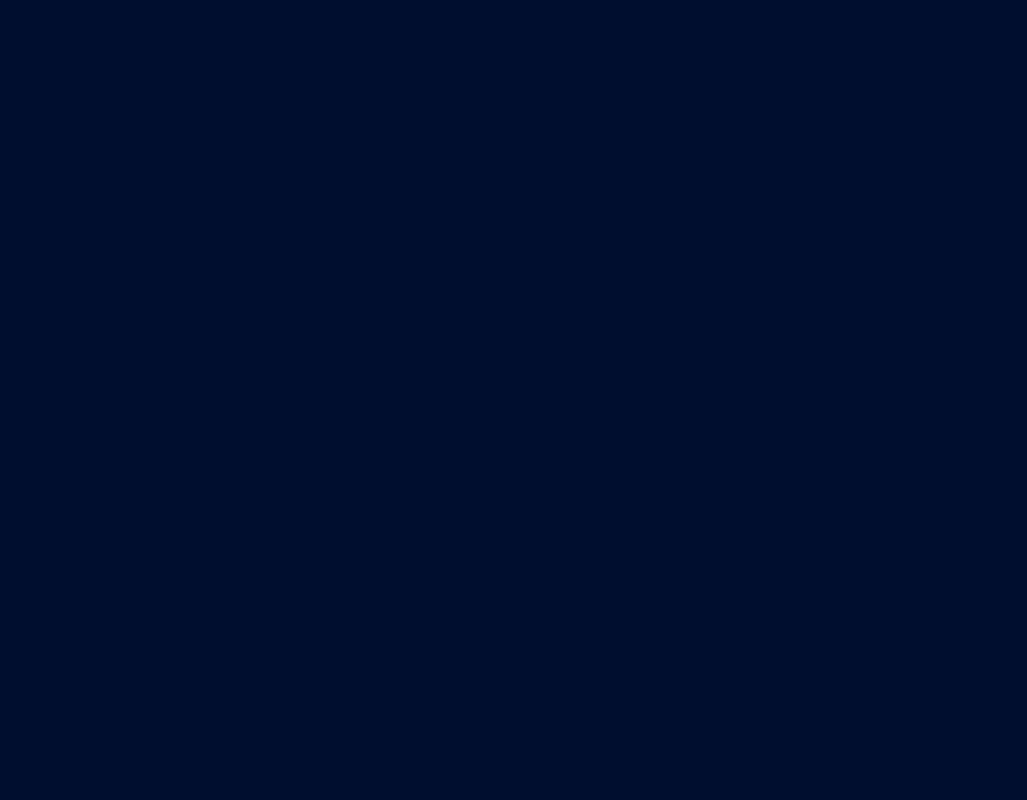
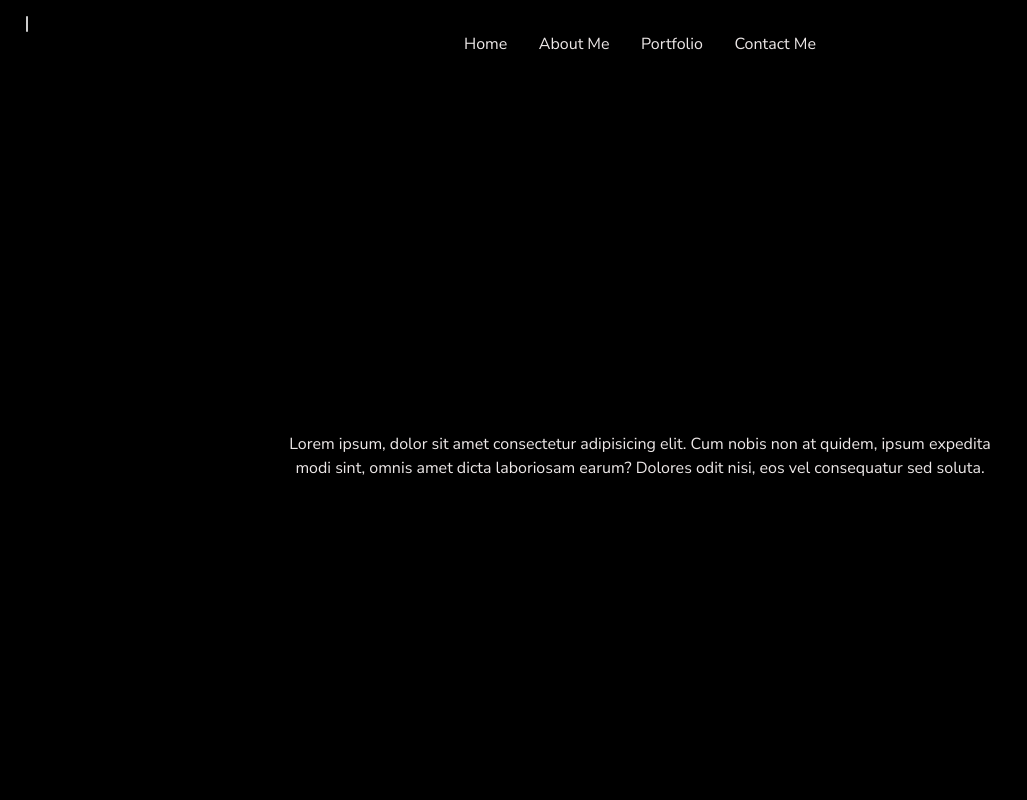
Before and after one commit to OrgSuperFun/portfolio, a plain HTML site: page index.html in a window 1280 px wide. Shown: the top 800 px of the page, without its empty margins (0-1027 px from the left). Drawn offline with Linux system fonts and the light colour scheme.

Commit message:
Maybe I don't know how to type?

```diff
--- a/css/main.css
+++ b/css/main.css
@@ -1,16 +1,21 @@
-@import url('https://fonts.googleapis.com/css2?family=Nunito+Sans:ital,opsz,wght@0,6..12,300;0,6..12,400;0,6..12,500;0,6..12,700;1,6..12,300;1,6..12,400;1,6..12,500;1,6..12,700&display=swap');
+@import url('https://fonts.googleapis.com/css2?family=Indie+Flower&family=Nunito+Sans:ital,opsz,wght@0,6..12,300;0,6..12,400;0,6..12,500;0,6..12,700;1,6..12,300;1,6..12,400;1,6..12,500;1,6..12,700&display=swap');
 
 @import '/css/reset.css';
 
 :root {
-	--text: rgb(241, 245, 254);
-	--background: rgb(0, 14, 47);
-	--primary: rgb(13, 50, 135);
-	--secondary: rgb(5, 19, 51);
-	--accent: rgb(28, 89, 233);
+	--text: hsl(0, 12%, 92%);
+	--background: hsl(0, 0%, 0%);
+	--primary: hsl(0, 0%, 80%);
+	--secondary: hsl(240, 13%, 15%);
+	--accent: hsl(180, 13%, 55%);
+	--primary-font: 'Nunito Sans', sans-serif;
+	--secondary-font: 'Indie Flower', cursive;
+
+	--timeline-height: 2dvh;
 }
 
 body {
+	position: relative;
 	background-color: var(--background);
 	color: var(--text);
 	font-family: 'Nunito Sans', sans-serif;
@@ -19,4 +24,95 @@ body {
 	line-height: 1.5;
 	margin: 0;
 	padding: 0;
+	height: 100dvh;
+	width: 100dvw;
+	overflow-x: hidden;
 }
+
+nav {
+	width: 30dvw;
+	margin-left: auto;
+	margin-right: auto;
+	margin-top: 2rem;
+
+	.nav-bar {
+		display: flex;
+		justify-content: space-between;
+		align-items: center;
+		padding: 0 1rem;
+		.nav-links:hover {
+			color: var(--accent);
+			text-decoration: underline;
+			text-underline-offset: 0.3rem;
+		}
+	}
+}
+
+.timeline {
+	width: 100%;
+	height: 100%;
+
+	.section-timeline-hidden {
+		width: 100dvw;
+		height: 100dvh;
+		background-color: var(--secondary);
+		&:nth-child(odd) {
+			background-color: var(--background);
+		}
+		&:nth-child(even) {
+			color: var(--primary);
+		}
+	}
+	.section-element {
+		width: 90dvh;
+		display: flex;
+		flex-direction: column;
+		justify-content: center;
+		align-items: center;
+		margin-left: auto;
+		margin-right: auto;
+		text-wrap: balance;
+		text-align: center;
+	}
+
+	&::before {
+		content: '';
+		position: fixed;
+		top: 2%;
+		left: 2%;
+		width: 2px;
+		height: var(--timeline-height);
+		min-height: 2dvh;
+		max-height: 96dvh;
+		background-color: var(--primary);
+		border-radius: 2px;
+	}
+}
+
+/* Media Queries */
+@media (prefers-reduced-motion) {
+	* {
+		animation: none !important;
+		transition: none !important;
+	}
+}
+
+/* Animations */
+
+@keyframes slide-in {
+	0% {
+		transform: translateX(-100%);
+	}
+	100% {
+		transform: translateX(0%);
+	}
+}
+
+@keyframes fade {
+	0% {
+		opacity: 0;
+	}
+	100% {
+		opacity: 1;
+	}
+}
--- a/css/reset.css
+++ b/css/reset.css
@@ -127,3 +127,7 @@ table {
 	border-collapse: collapse;
 	border-spacing: 0;
 }
+a {
+	text-decoration: none;
+	color: inherit;
+}
--- a/index.html
+++ b/index.html
@@ -3,9 +3,55 @@
 	<head>
 		<meta charset="UTF-8" />
 		<meta name="viewport" content="width=device-width, initial-scale=1.0" />
-		<link rel="stylesheet" href="css/main.css" />
-		<link rel="stylesheet" href="/css/main.css.map" />
-		<title>Mat's Portifolio</title>
+		<link rel="stylesheet" href="/css/main.css" />
+		<script defer src="/scripts/app.js"></script>
+		<title>Mat's Portfolio</title>
 	</head>
-	<body></body>
+	<body>
+		<nav>
+			<ul class="nav-bar">
+				<li class="nav-links"><a href="index.html">Home</a></li>
+				<li class="nav-links"><a href="/pages/about.html">About Me</a></li>
+				<li class="nav-links"><a href="/pages/portfolio.html">Portfolio</a></li>
+				<li class="nav-links"><a href="/pages/contact.html">Contact Me</a></li>
+			</ul>
+		</nav>
+		<main class="timeline">
+			<section class="section-timeline-hidden section-element">
+				<p>
+					Lorem ipsum, dolor sit amet consectetur adipisicing elit. Cum nobis
+					non at quidem, ipsum expedita modi sint, omnis amet dicta laboriosam
+					earum? Dolores odit nisi, eos vel consequatur sed soluta.
+				</p>
+			</section>
+			<section class="section-timeline-hidden section-element">
+				Lorem ipsum dolor sit amet, consectetur adipisicing elit. Nulla dolores
+				illo iure eum ea itaque harum aut officiis distinctio exercitationem?
+				Tenetur veniam facilis debitis praesentium sunt minus cupiditate id
+				illo?
+			</section>
+			<section class="section-timeline-hidden section-element">
+				Lorem ipsum dolor sit amet consectetur adipisicing elit. Quo fugiat iste
+				neque ea ad in dicta autem quis. Ea explicabo iure, quis delectus animi
+				expedita omnis soluta molestiae quaerat earum?
+			</section>
+			<section class="section-timeline-hidden section-element">
+				Lorem ipsum dolor sit amet consectetur adipisicing elit. Tempore maiores
+				pariatur, vitae molestias tenetur odit voluptatibus ab voluptatem
+				eligendi consequuntur, rerum blanditiis iusto dolorum ipsam eum? Unde
+				cumque earum quae?
+			</section>
+			<section class="section-timeline-hidden section-element">
+				Lorem ipsum dolor sit amet consectetur, adipisicing elit. Hic inventore
+				eos architecto quos delectus. Ea maiores voluptate necessitatibus animi
+				culpa. Eos cum nihil ab quas velit laudantium exercitationem nesciunt
+				numquam.
+			</section>
+			<section class="section-timeline-hidden section-element">
+				Lorem ipsum dolor sit amet consectetur adipisicing elit. Doloribus quas
+				voluptatum eos temporibus aliquid sapiente ad soluta, animi dolore
+				placeat est vitae a saepe ipsum. Omnis, laborum? At, accusantium. Porro.
+			</section>
+		</main>
+	</body>
 </html>
--- /dev/null
+++ b/scripts/app.js
@@ -0,0 +1,37 @@
+const observer = new IntersectionObserver((entries) => {
+	entries.forEach((entry) => {
+		if (entry.isIntersecting) {
+			entry.target.classList.add('show-element')
+		} else {
+			entry.target.classList.remove('show-element')
+		}
+	})
+})
+
+const sections = document.querySelectorAll('.section-timeline-hidden')
+
+sections.forEach((section) => {
+	observer.observe(section)
+})
+
+let timelineHeight = getComputedStyle(
+	document.documentElement
+).getPropertyValue('--timeline-height')
+
+window.addEventListener('scroll', () => {
+	// get the total height of the page
+	const scrollHeight = document.documentElement.scrollHeight
+	// get the scroll position
+	const scrollPosition = window.scrollY
+
+	// get the height of the window
+	const windowHeight = window.innerHeight
+
+	const scrollPercentage =
+		(scrollPosition / (scrollHeight - windowHeight)) * 100
+
+	document.documentElement.style.setProperty(
+		'--timeline-height',
+		`${scrollPercentage}dvh`
+	)
+})
```
Also changed, not shown: pages/portfolio.html (added, +9 -0 lines).
